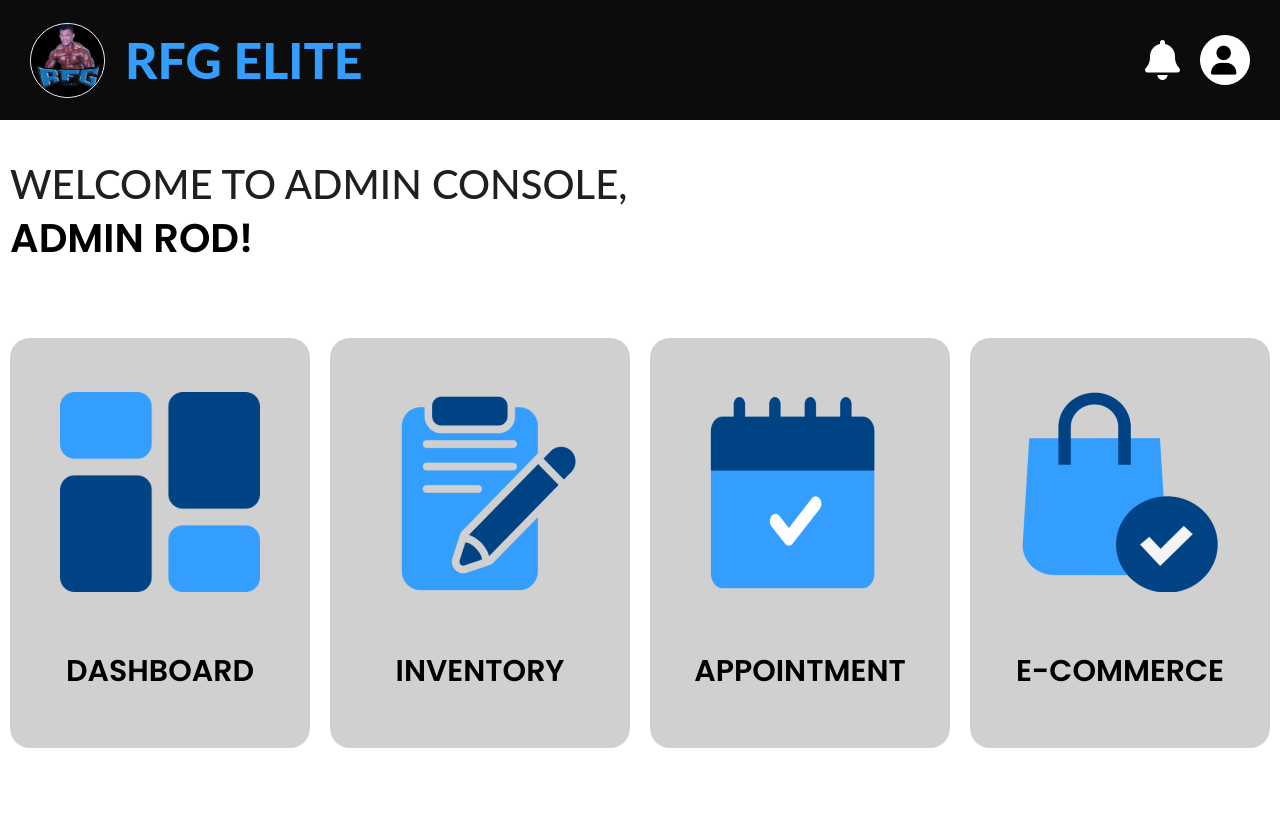
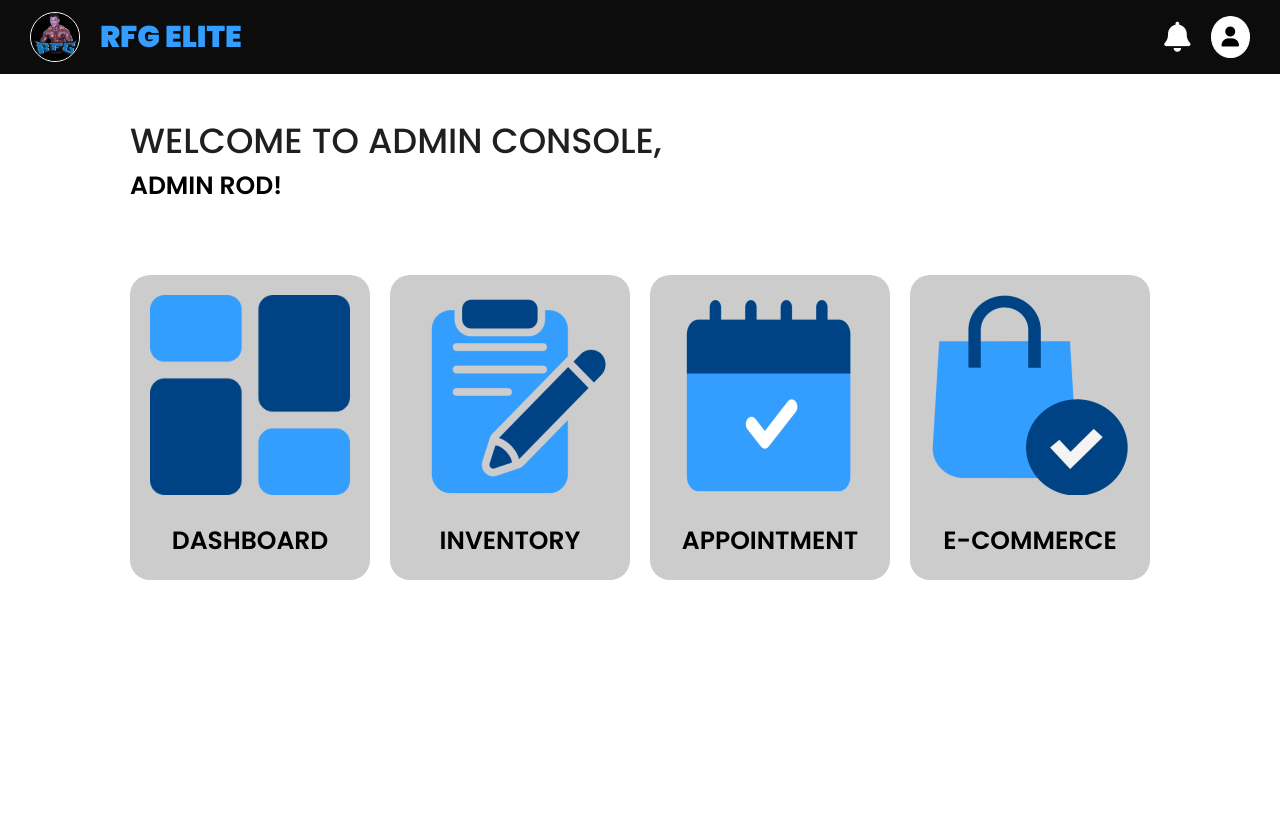
Before and after one commit to peni00/SIA, a PHP site: page /SIA/homepage.php in a window 1280 px wide. After the commit the page ends 580 px from the top, so only its background shows below. Run offline with PHP 8.4, Linux system fonts and the light colour scheme; some libraries are stand-ins or nearby versions.

Commit message:
ui home enhance-recovery

```diff
--- a/Admin/log_In/homepage.css
+++ b/Admin/log_In/homepage.css
@@ -10,7 +10,6 @@
 nav {
   background-color: #0c0c0c;
   width: 100%;
-  height: 120px;
   color: white;
   display: flex;
   justify-content: space-between;
@@ -26,16 +25,15 @@ nav .left-nav {
 }
 
 nav .left-nav img {
-  width: 75px;
+  width: 50px;
   border: 1px solid white;
   border-radius: 100%;
 }
 
 nav .left-nav p {
-  color: #349EFF;
-  font-weight: 800;
-  font-size: 50px;
-  font-family: 'lato', sans-serif;
+  color: #339eff;
+  font-weight: 900;
+  font-size: 30px;
 }
 
 .right-icon {
@@ -52,37 +50,34 @@ nav .left-nav p {
   display: flex;
   padding: 10px;
   cursor: pointer;
-  height: 50px;
-  width: 50px;
 }
 
 .icon .fa-user {
-  font-size: 29px;
+  font-size: 20px;
 
 }
 
 .right-icon .fa-bell {
-  font-size: 40px;
+  font-size: 30px;
 }
 
 .dropdown-menu {
   display: none;
   position: absolute;
   padding: 10px 20px 10px 20px;
-  width: 185px;
-  height:76px;
+  width: 200px;
   z-index: 1;
   top: 12%;
-  background-color: #D9D9D9;
+  background-color: white;
   box-shadow: 0px 8px 16px 0px rgba(0, 0, 0, 0.2);
   right: 0;
-  transform: translateX(-28px) translateY(-10px);
-  border-radius: 5px;
+
 }
 
 .dropdown-menu ul {
   list-style: none;
   margin: 0;
+
   text-align: right;
   padding: 0;
 }
@@ -96,14 +91,10 @@ nav .left-nav p {
   padding: 5px 10px;
   text-decoration: none;
   color: #000000;
-  font-family: 'lato', sans-serif;
-  font-weight: 700;
-  text-align: center;
-  font-size:20px;
 }
 
 .dropdown-menu a:hover {
-  color:#004385;
+  background-color: #f1f1f1;
 }
 
 .container {
@@ -117,13 +108,15 @@ nav .left-nav p {
 }
 
 .container-child h2 {
-  font-size: 40px;
+  font-size: 35px;
   font-weight: 500;
   color: #1f1f1f;
-  font-family: 'lato', sans-serif;
 }
 
-
+.container-child p {
+  font-weight: 600;
+  font-size: 25px;
+}
 
 .container-child .box-card {
   display: grid;
@@ -131,21 +124,17 @@ nav .left-nav p {
   padding: 70px 0 70px 0;
   gap: 20px;
   width: 100%;
-}
 
-.adminrod{
-  font-weight: 600;
-  font-size: 40px;
+
 }
 
 .box-card .boxes {
-  width: 300px;
-  height: 410px;
+  width: 100%;
   display: flex;
   padding: 20px;
   justify-content: center;
   align-items: center;
-  background-color: #D0D0D0;
+  background-color: #cccccc;
   border-radius: 20px;
 
 }
@@ -163,16 +152,13 @@ nav .left-nav p {
 }
 
 .box-card .boxes p {
-  padding: 50px 0 0 0;
-  font-weight: 600;
-  font-size: 30px;
+  padding: 20px 0 0 0;
 
 }
 
 .box img {
   width: 200px;
 }
-
 
 @media only screen and (max-width: 900px) {
   .container {
--- a/Admin/log_In/homepage.php
+++ b/Admin/log_In/homepage.php
@@ -15,7 +15,7 @@
     <section class="Anton Antonio C1C1C1 D9D9D9 EFF Ellipse FFFFFF Lato Rectangle absolute admin align-items background border border-box border-radius box box-shadow box-sizing calc50 center color copyright display enter-email flex font-family font-size font-style font-weight height identical left line-height normal password position px px2 rfg rgba0 rgba70 show-pass sign-in solid text-align to top u-clearfix width u-section-1" id="sec-d0e7">
         <nav>
             <div class="left-nav">
-                <img class="logo-img" src="images/logo-modified.png" >
+                <img class="logo-img" src="images/logo-modified.png" alt="" data-image-width="362" data-image-height="362">
                 <p> RFG ELITE</p>
             </div>
             <div class="right-icon">
@@ -39,7 +39,7 @@
                 <h2>
                     WELCOME TO ADMIN CONSOLE,
                 </h2>
-                <p class="adminrod">
+                <p>
                     ADMIN ROD!
                 </p>
                 <div class="box-card">
@@ -61,7 +61,7 @@
                     <div class="boxes">
                         <div>
 
-                            <a href="#">
+                            <a>
                                 <img src="images/image5.png" alt="" data-image-width="400" data-image-height="400">
                                 <p>
                                     INVENTORY
@@ -73,7 +73,7 @@
                         <div>
 
                             <a href="http://localhost/SIA/Admin/GYM/GYM/services.php">
-                                <img  src="images/image6.png" alt="" data-image-width="400" data-image-height="400" href="http://localhost/SIA/Admin/GYM/GYM/services.php">
+                                <img src="images/image6.png" alt="" data-image-width="400" data-image-height="400" href="http://localhost/SIA/Admin/GYM/GYM/services.php">
                                 <p class="u-text u-text-body-color u-text-4">
                                     APPOINTMENT
                                 </p>
@@ -83,7 +83,7 @@
                     <div class="boxes">
 
                         <a href="http://localhost/SIA/Admin/GYM/GYM/Products.php#">
-                            <img  src="images/image7.png" alt="" data-image-width="400" data-image-height="400" href="http://localhost/SIA/Admin/GYM/GYM/Products.php#">
+                            <img class="u-image u-image-contain u-image-default u-preserve-proportions u-image-3" src="images/image7.png" alt="" data-image-width="400" data-image-height="400" href="http://localhost/SIA/Admin/GYM/GYM/Products.php#">
                             <p>
                                 E-COMMERCE
                             </p>
```
